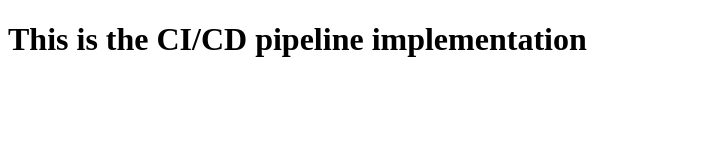
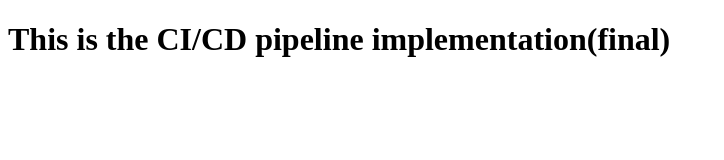
Before and after one commit to rupacepro/DevOpsAssignment3, a website: page index.html in a window 1280 px wide. Shown: the whole page, without its empty margins (0-724 px from the left). Drawn offline with Linux system fonts and the light colour scheme.

```diff
--- a/index.html
+++ b/index.html
@@ -6,7 +6,7 @@
     <title>Index</title>
 </head>
 <body>
-    <h1>This is the CI/CD pipeline implementation<br>
+    <h1>This is the CI/CD pipeline implementation(final)<br>
     </h1>
 </body>
 </html>
```
